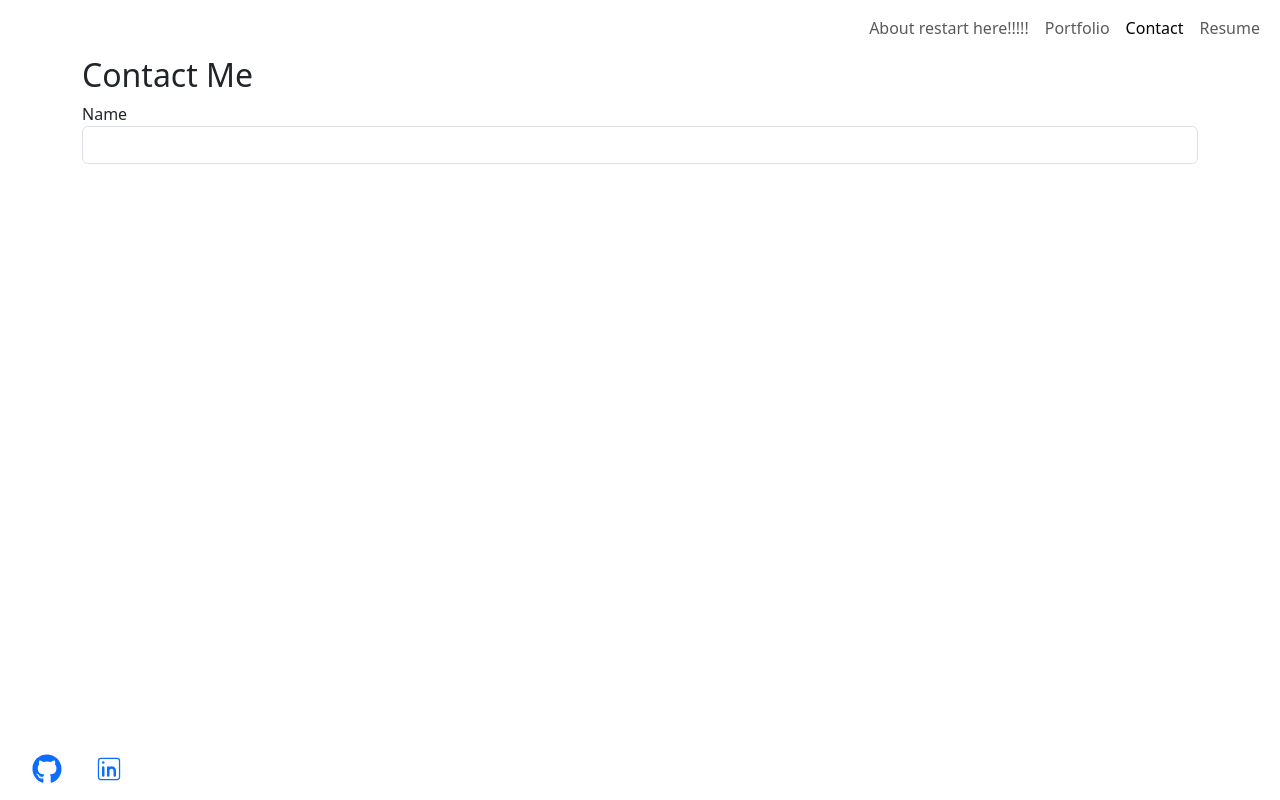
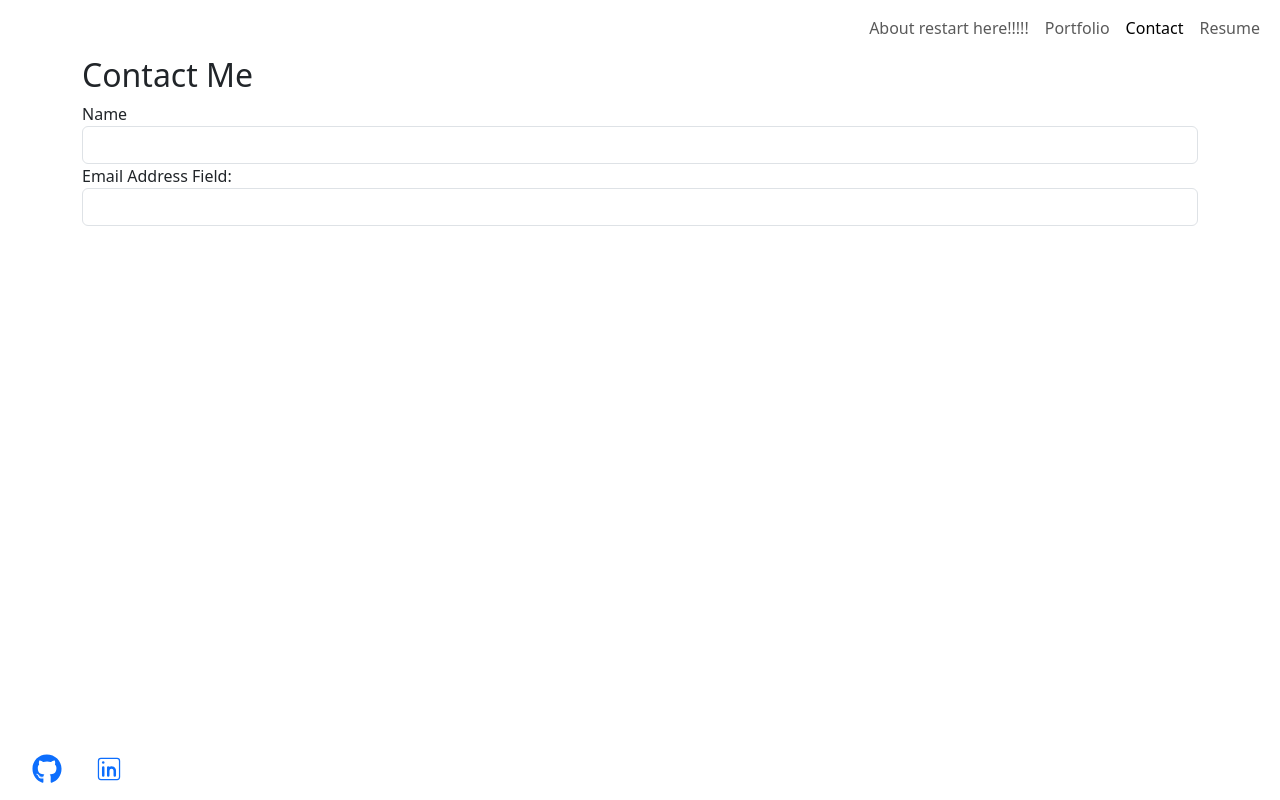
Before and after one commit to Jameshughes2009/ReactPortfolio, a React (Vite) app: page /Contact in a window 1280 px wide. Built offline with nearby package versions, Linux system fonts and the light colour scheme.

Commit message:
contact info section is getting set up

```diff
--- a/src/pages/Contact.jsx
+++ b/src/pages/Contact.jsx
@@ -60,11 +60,23 @@ export default function ContactForm() {
                         required
                     />
                     {validationErrors.email && (
-                        <div className="invalid-feedback">You Must Enter an Valid Email </div>
+                        <div className="invalid-feedback">Name is a Required Field </div>
                     )}
                 </div>
                 <div className="form-group">
-
+                    <label htmlFor="email">Email Address Field:</label>
+                    <input
+                        type="email"
+                        className={`form-control ${
+                            validationErrors.email ? "is-invalid": ""
+                        }` }
+                        id="email"
+                        name="email"
+                        value={formData.email}
+                        onChange={handleChange}
+                        onBlur={handleBlur}
+                        required
+                    />
                 </div>
             </form>
         </div>
```
